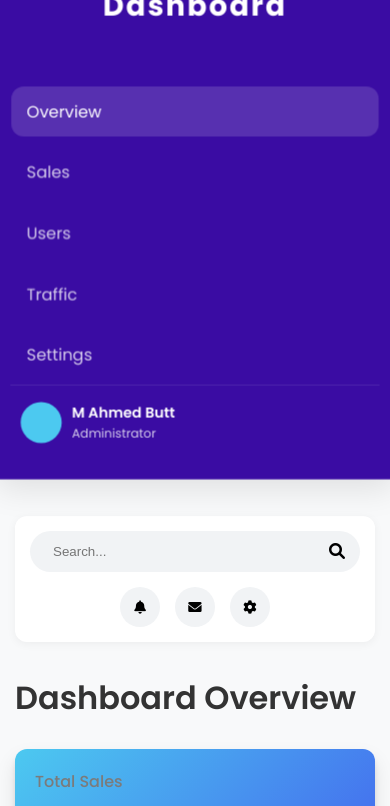
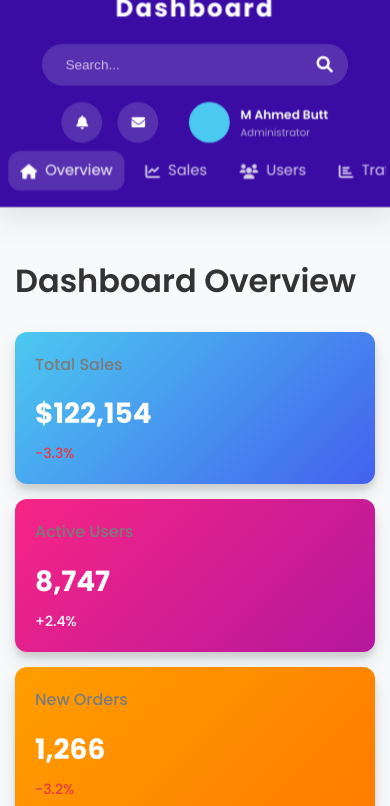
Before and after one commit to Ahmed8881/DashBoard, a plain HTML site: page index.html in a window 390 px wide. Shown: the top 806 px of the page. Drawn offline with nearby package versions, Linux system fonts and the light colour scheme.

Commit message:
Refactor dashboard layout to use a top navigation bar, add Font Awesome icons, and improve responsiveness

```diff
--- a/index.html
+++ b/index.html
@@ -5,33 +5,20 @@
     <meta name="viewport" content="width=device-width, initial-scale=1.0">
     <title>3D Interactive Dashboard</title>
     <link rel="stylesheet" href="https://cdnjs.cloudflare.com/ajax/libs/font-awesome/6.0.0-beta3/css/all.min.css">
-
     <link rel="stylesheet" href="./style/style.css">
 </head>
 <body>
     <div class="dashboard">
-        <div class="sidebar">
-            <div class="logo">Dashboard</div>
-            <nav>
-                <ul>
-                    <li class="active"><a href="#" data-section="overview">Overview</a></li>
-                    <li><a href="#" data-section="sales">Sales</a></li>
-                    <li><a href="#" data-section="users">Users</a></li>
-                    <li><a href="#" data-section="traffic">Traffic</a></li>
-                    <li><a href="#" data-section="settings">Settings</a></li>
+        <nav class="top-navbar">
+            <div class="navbar-container">
+                <div class="logo">Dashboard</div>
+                <ul class="nav-links">
+                    <li class="active"><a href="#" data-section="overview"><i class="fa fa-home"></i> Overview</a></li>
+                    <li><a href="#" data-section="sales"><i class="fa fa-chart-line"></i> Sales</a></li>
+                    <li><a href="#" data-section="users"><i class="fa fa-users"></i> Users</a></li>
+                    <li><a href="#" data-section="traffic"><i class="fa fa-chart-bar"></i> Traffic</a></li>
+                    <li><a href="#" data-section="settings"><i class="fa fa-cog"></i> Settings</a></li>
                 </ul>
-            </nav>
-            <div class="user-info">
-                <div class="avatar"></div>
-                <div class="user-details">
-                    <h3>M Ahmed Butt</h3>
-                    <p>Administrator</p>
-                </div>
-            </div>
-        </div>
-
-        <div class="main-content">
-            <header>
                 <div class="search-bar">
                     <input type="text" placeholder="Search...">
                     <button><i class="fa fa-search"></i></button>
@@ -39,10 +26,18 @@
                 <div class="actions">
                     <button class="notifications"><i class="fa fa-bell"></i></button>
                     <button class="messages"><i class="fa fa-envelope"></i></button>
-                    <button class="settings"><i class="fa fa-cog"></i></button>
+                    <div class="user-info">
+                        <div class="avatar"></div>
+                        <div class="user-details">
+                            <h3>M Ahmed Butt</h3>
+                            <p>Administrator</p>
+                        </div>
+                    </div>
                 </div>
-            </header>
+            </div>
+        </nav>
 
+        <div class="main-content">
             <div class="content-wrapper">
                 <div class="section active" id="overview">
                     <h1>Dashboard Overview</h1>
--- a/style/style.css
+++ b/style/style.css
@@ -9,8 +9,8 @@
     --text-light: #7b7b7b;
     --bg-color: #f8f9fa;
     --card-bg: #ffffff;
-    --sidebar-bg: #4361ee;
-    --sidebar-text: #ffffff;
+    --navbar-bg: #3A0CA3;
+    --navbar-text: #ffffff;
     --shadow-sm: 0 2px 10px rgba(0, 0, 0, 0.05);
     --shadow-md: 0 5px 20px rgba(0, 0, 0, 0.08);
     --shadow-lg: 0 10px 30px rgba(0, 0, 0, 0.1);
@@ -34,69 +34,135 @@ body {
 /* 3D Dashboard Layout */
 .dashboard {
     display: flex;
+    flex-direction: column;
     width: 100%;
     min-height: 100vh;
     perspective: 1000px;
 }
 
-/* Sidebar Styles */
-.sidebar {
-    width: 260px;
-    background-color: #3A0CA3;
-    color: var(--sidebar-text);
-    padding: 30px 20px;
-    margin-top: 1rem;
-    display: flex
-;
-    flex-direction: column;
+/* Navbar Styles */
+.top-navbar {
+    background-color: var(--navbar-bg);
+    color: var(--navbar-text);
+    box-shadow: var(--shadow-lg);
+    position: sticky;
+    top: 0;
+    z-index: 100;
     transform-style: preserve-3d;
     transform: translateZ(20px);
-    box-shadow: var(--shadow-lg);
-    z-index: 10;
     transition: var(--transition);
 }
 
+.navbar-container {
+    display: flex;
+    align-items: center;
+    justify-content: space-between;
+    padding: 0.5rem 2rem;
+    max-width: 1800px;
+    margin: 0 auto;
+    flex-wrap: wrap;
+}
+
 .logo {
-    font-size: 28px;
+    font-size: 24px;
     font-weight: 700;
-    text-align: center;
-    margin-bottom: 40px;
     letter-spacing: 2px;
     transform: translateZ(10px);
+    padding: 0.5rem 0;
 }
 
-nav ul {
+.nav-links {
+    display: flex;
     list-style: none;
+    margin: 0;
+    padding: 0;
+    transform-style: preserve-3d;
 }
 
-nav ul li {
-    margin-bottom: 10px;
+.nav-links li {
+    margin: 0 0.5rem;
     transform-style: preserve-3d;
     transition: var(--transition);
 }
 
-nav ul li a {
-    display: block;
-    padding: 12px 15px;
+.nav-links li a {
+    display: flex;
+    align-items: center;
+    padding: 1rem 1.25rem;
     color: rgba(255, 255, 255, 0.8);
     text-decoration: none;
     border-radius: var(--border-radius);
     transition: var(--transition);
 }
 
-nav ul li.active a,
-nav ul li a:hover {
+.nav-links li a i {
+    margin-right: 8px;
+}
+
+.nav-links li.active a,
+.nav-links li a:hover {
     background-color: rgba(255, 255, 255, 0.15);
     color: #ffffff;
     transform: translateZ(5px);
 }
 
-.user-info {
-    margin-top: auto;
+.search-bar {
     display: flex;
     align-items: center;
-    padding: 15px 10px;
-    border-top: 1px solid rgba(255, 255, 255, 0.1);
+    background-color: rgba(255, 255, 255, 0.15);
+    border-radius: 50px;
+    padding: 5px 15px;
+    width: 300px;
+    margin: 0 1rem;
+}
+
+.search-bar input {
+    border: none;
+    background: transparent;
+    padding: 8px;
+    flex: 1;
+    outline: none;
+    color: white;
+}
+
+.search-bar input::placeholder {
+    color: rgba(255, 255, 255, 0.7);
+}
+
+.search-bar button {
+    background: transparent;
+    border: none;
+    cursor: pointer;
+    font-size: 16px;
+    color: white;
+}
+
+.actions {
+    display: flex;
+    align-items: center;
+    gap: 15px;
+}
+
+.actions button {
+    width: 40px;
+    height: 40px;
+    border-radius: 50%;
+    border: none;
+    background-color: rgba(255, 255, 255, 0.15);
+    color: white;
+    cursor: pointer;
+    transition: var(--transition);
+}
+
+.actions button:hover {
+    background-color: rgba(255, 255, 255, 0.3);
+    transform: translateY(-3px);
+}
+
+.user-info {
+    display: flex;
+    align-items: center;
+    margin-left: 15px;
     transform: translateZ(5px);
 }
 
@@ -111,84 +177,31 @@ nav ul li a:hover {
 .user-details h3 {
     font-size: 14px;
     font-weight: 600;
+    color: white;
 }
 
 .user-details p {
     font-size: 12px;
     opacity: 0.8;
+    color: rgba(255, 255, 255, 0.8);
 }
 
 /* Main Content Area */
 .main-content {
     flex: 1;
-    padding: 20px;
+    padding: 30px 20px;
     transform-style: preserve-3d;
     transform: translateZ(0);
     transition: var(--transition);
     overflow-y: auto;
+    margin-top: 10px;
 }
 
-header {
-    display: flex;
-    justify-content: space-between;
-    align-items: center;
-    margin-bottom: 30px;
-    padding: 15px;
-    background-color: var(--card-bg);
-    border-radius: var(--border-radius);
-    box-shadow: var(--shadow-sm);
-    transform: translateZ(10px);
-}
-
-.search-bar {
-    display: flex;
-    align-items: center;
-    background-color: #f1f3f5;
-    border-radius: 50px;
-    padding: 5px 15px;
-    width: 300px;
-}
-
-.search-bar input {
-    border: none;
-    background: transparent;
-    padding: 8px;
-    flex: 1;
-    outline: none;
-}
-
-.search-bar button {
-    background: transparent;
-    border: none;
-    cursor: pointer;
-    font-size: 16px;
-}
-
-.actions {
-    display: flex;
-    gap: 15px;
-}
-
-.actions button {
-    width: 40px;
-    height: 40px;
-    border-radius: 50%;
-    border: none;
-    background-color: #f1f3f5;
-    cursor: pointer;
-    transition: var(--transition);
-}
-
-.actions button:hover {
-    background-color: var(--primary-color);
-    color: white;
-    transform: translateY(-3px);
-}
-
-/* Content Area */
 .content-wrapper {
     position: relative;
     min-height: calc(100vh - 160px);
+    max-width: 1800px;
+    margin: 0 auto;
 }
 
 .section {
@@ -423,22 +436,44 @@ h1 {
 }
 
 /* Responsive styles */
-@media screen and (max-width: 1024px) {
+@media screen and (max-width: 1200px) {
     .charts-container {
         grid-template-columns: 1fr;
+    }
+
+    .navbar-container {
+        padding: 0.5rem 1rem;
+    }
+}
+
+@media screen and (max-width: 992px) {
+    .navbar-container {
+        flex-wrap: wrap;
+        justify-content: center;
+    }
+
+    .nav-links {
+        order: 3;
+        width: 100%;
+        justify-content: center;
+        margin-top: 0.5rem;
+    }
+
+    .search-bar {
+        order: 2;
+        margin: 0.5rem 0;
+    }
+
+    .logo {
+        order: 1;
+    }
+
+    .actions {
+        order: 2;
     }
 }
 
 @media screen and (max-width: 768px) {
-    .dashboard {
-        flex-direction: column;
-    }
-
-    .sidebar {
-        width: 100%;
-        padding: 15px;
-    }
-
     .main-content {
         padding: 15px;
     }
@@ -448,23 +483,56 @@ h1 {
         gap: 15px;
     }
 
-    header {
-        flex-direction: column;
-        gap: 15px;
+    .search-bar {
+        width: 100%;
+        max-width: 300px;
     }
 
-    .search-bar {
-        width: 100%;
+    .nav-links li a {
+        padding: 0.75rem 1rem;
+    }
+
+    .actions {
+        justify-content: center;
+        margin-top: 0.5rem;
     }
 }
 
-/* Dark mode styles can be added here */
+@media screen and (max-width: 576px) {
+    .navbar-container {
+        padding: 0.5rem;
+    }
+
+    .nav-links {
+        overflow-x: auto;
+        justify-content: flex-start;
+        padding-bottom: 0.5rem;
+    }
+
+    .nav-links li {
+        margin: 0 0.25rem;
+    }
+
+    .nav-links li a {
+        padding: 0.5rem 0.75rem;
+        font-size: 0.9rem;
+    }
+
+    .user-details h3 {
+        font-size: 12px;
+    }
+
+    .user-details p {
+        font-size: 10px;
+    }
+}
+
+/* Dark mode styles */
 body.dark-theme {
     --text-color: #f8f9fa;
     --text-light: #adb5bd;
     --bg-color: #121212;
     --card-bg: #1e1e1e;
-    --sidebar-bg: #2d3748;
     --shadow-sm: 0 2px 10px rgba(0, 0, 0, 0.2);
     --shadow-md: 0 5px 20px rgba(0, 0, 0, 0.3);
 }
```
